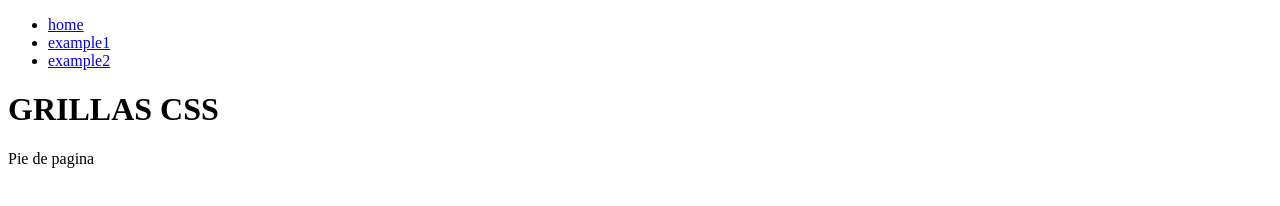
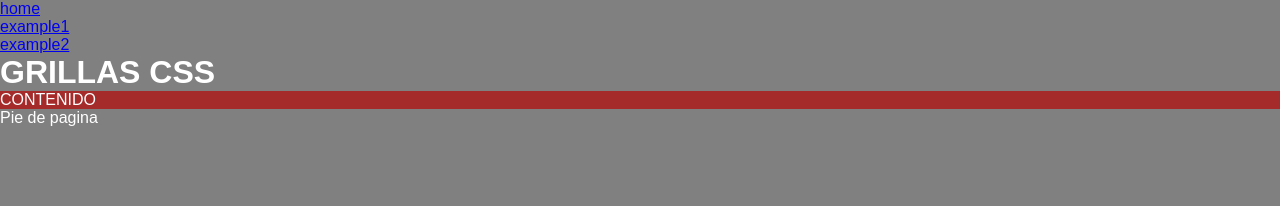
Before and after one commit to AldanaPachecoMartinez/23a-Grid, a plain HTML site: page index.html in a window 1280 px wide. Drawn offline with Linux system fonts and the light colour scheme.

Commit message:
initial styles

```diff
--- a/css/styles.css
+++ b/css/styles.css
@@ -0,0 +1,10 @@
+*{margin: 0;
+padding: 0;
+box-sizing: border-box;}
+
+body{background-color: gray;
+color: white;
+font-family: Arial, Helvetica, sans-serif;}
+
+.grid-container{background-color: brown;
+}
--- a/index.html
+++ b/index.html
@@ -5,6 +5,8 @@
     <meta http-equiv="X-UA-Compatible" content="IE=edge">
     <meta name="viewport" content="width=device-width, initial-scale=1.0">
     <title>CSS Grid</title>
+
+    <link rel="stylesheet" href="/css/styles.css">
 </head>
 <body>
     <header>
@@ -20,7 +22,7 @@
         <h1>GRILLAS CSS</h1>
         <section class="grid-section">
             <div class="grid-container">
-
+                CONTENIDO
             </div>
         </section>
     </main>
```
